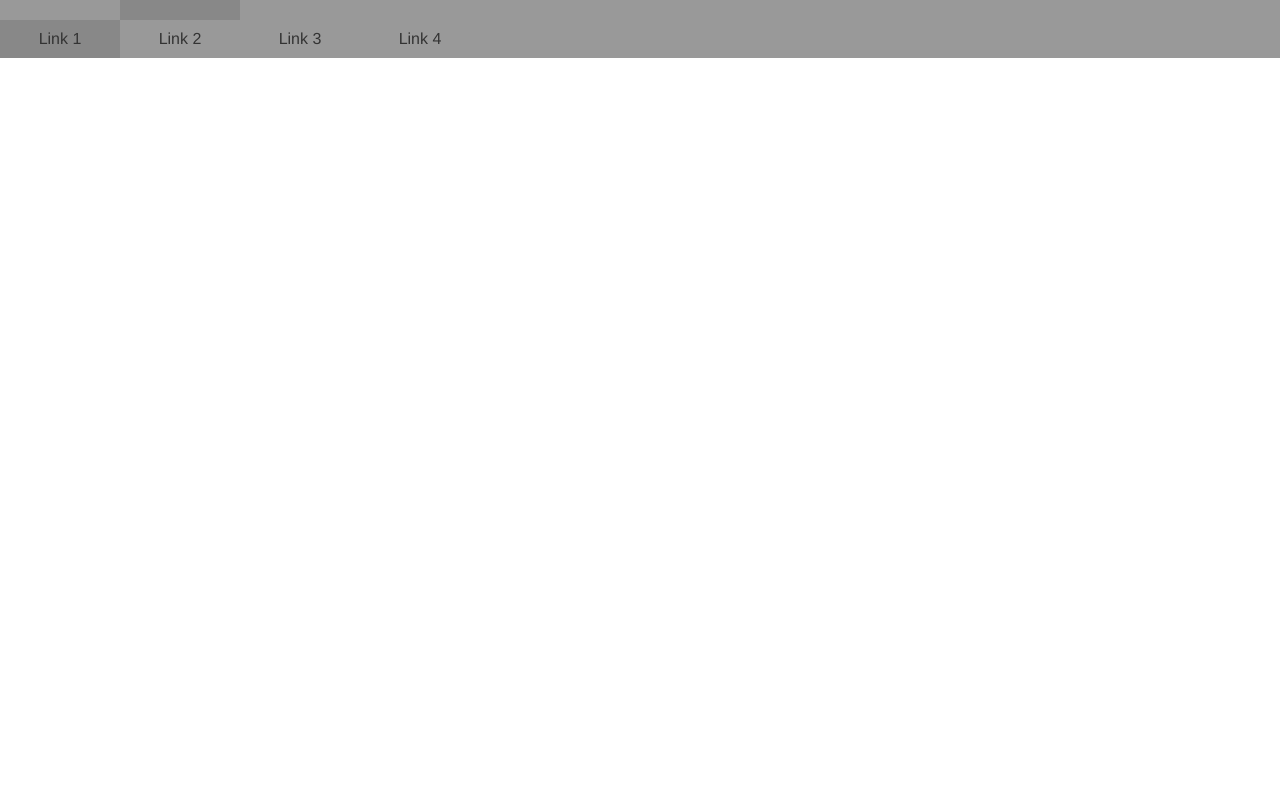
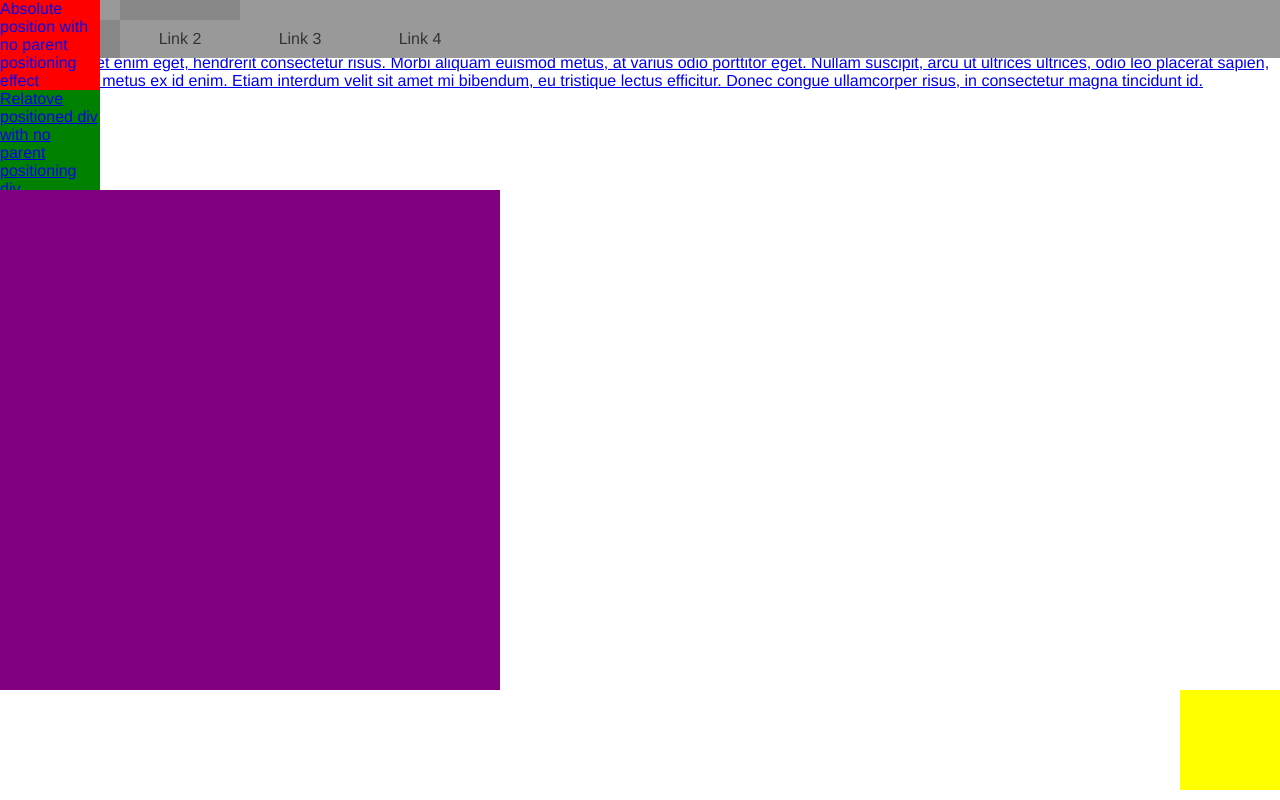
Before and after one commit to akisegis/WebDevCW, a plain HTML site: page Week_3/positioning.html in a window 1280 px wide. Drawn offline with Linux system fonts and the light colour scheme.

Commit message:
Update positioning.html

```diff
--- a/Week_3/positioning.html
+++ b/Week_3/positioning.html
@@ -20,6 +20,7 @@
         /* remove all bulletpoints */
         list-style-type: none;
         overflow: hidden; /* clips text that goes out of the bounds of set divs */
+        padding: 0;
         background-color: #999; /* you can use three digits to represent hexcodes that are six of the same character */
         /* make parent elements font size 0 to use in-line block */
         font-size: 0;
@@ -48,13 +49,57 @@
       li a:hover{
         background-color: #111;
         color: #FFF;
+      }
+
+      nav.fixed-nav{
+        position: fixed;
+        top: 0;
+        left: 0;
+        right: 0;
+      }
+
+      #abs{
+        background-color: red;
+        width: 100px;
+        height: 100px;
+        overflow: hidden;
+        position: absolute;
+        top: 0;
+        /* positioning is defined from the top left corner of a box */
+        /* z-index: -100; */
+      }
+
+      #rel{
+        background-color: green;
+        width: 100px;
+        height: 100px;
+        overflow: hidden;
+
+        position: relative;
+        top: 0;
+      }
+
+      #rel-parent{
+        width: 500px;
+        height: 500px;
+        background-color: purple;
+        position: relative;
+      }
+
+      #abs-child{
+        width: 100px;
+        height: 100px;
+        background-color: yellow;
+
+        position: absolute;
+        right: 0;
 
       }
 
     </style>
   </head>
   <body>
-    <nav>
+    <nav class="fixed-nav">
       <ul>
         <li><a href="#" class="active"> Link 1 </li>
         <li><a href="#"> Link 2 </li>
@@ -62,5 +107,20 @@
         <li><a href="#"> Link 4 </li>
       </ul>
     </nav>
+    <main>
+      <p> Lorem ipsum dolor sit amet, consectetur adipiscing elit. Cras maximus diam nulla, vitae posuere dui auctor a. Donec ullamcorper ac eros quis egestas. Curabitur imperdiet iaculis nunc eu gravida. Maecenas lobortis est vitae rhoncus gravida. Nunc sed nisi a metus varius dictum. Quisque orci sem, iaculis eget risus eu, sagittis interdum dui. Morbi ac egestas libero. Sed at volutpat felis. Donec lorem nunc, luctus in enim et, dictum fringilla urna. Mauris volutpat mattis mi quis elementum. Ut nec mattis mauris. Etiam metus sapien, consequat eget enim eget, hendrerit consectetur risus. Morbi aliquam euismod metus, at varius odio porttitor eget. Nullam suscipit, arcu ut ultrices ultrices, odio leo placerat sapien, ac vestibulum metus ex id enim. Etiam interdum velit sit amet mi bibendum, eu tristique lectus efficitur. Donec congue ullamcorper risus, in consectetur magna tincidunt id.</p>
+      <div id="abs">
+        Absolute position with no parent positioning effect
+      </div>
+      <div id="rel">
+        Relatove positioned div with no parent positioning div
+      </div>
+      <div id="rel-parent">
+
+      </div>
+      <div id="abs-child">
+
+      </div>
+    </main>
   </body>
 </html>
```
